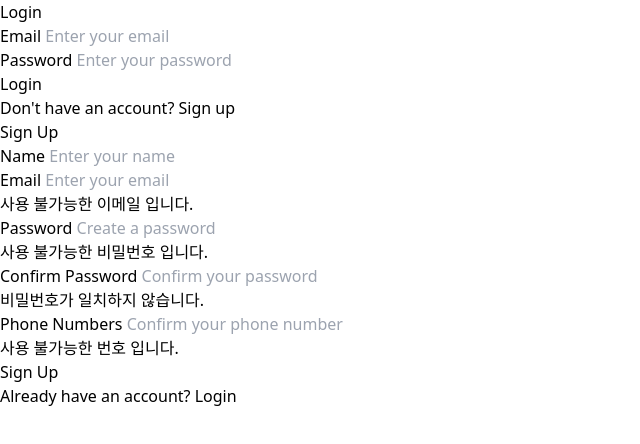
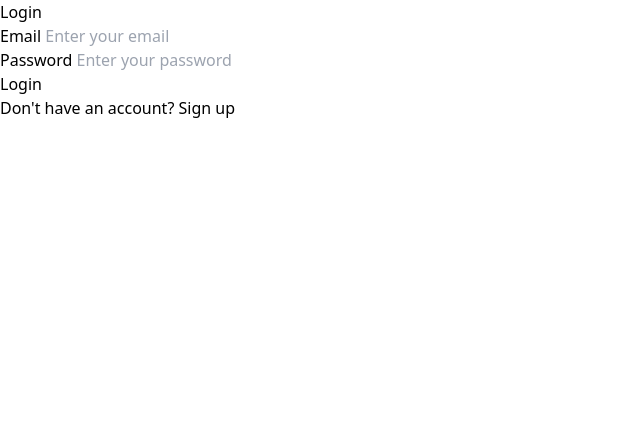
Before and after one commit to Gumraze-git/AutoEver-Project-Vue, a Vue app: page / in a window 1280 px wide. Shown: the top 444 px of the page, without its empty margins (0-640 px from the left). Built offline with nearby package versions, Linux system fonts and the light colour scheme; no server answers.

Commit message:
feat(router): set up vue-router with basic route configuration

```diff
--- a/package.json
+++ b/package.json
@@ -9,7 +9,9 @@
     "preview": "vite preview"
   },
   "dependencies": {
-    "vue": "^3.5.13"
+    "axios": "^1.9.0",
+    "vue": "^3.5.13",
+    "vue-router": "4"
   },
   "devDependencies": {
     "@vitejs/plugin-vue": "^5.2.3",
--- a/src/App.vue
+++ b/src/App.vue
@@ -1,11 +1,7 @@
-<script setup>
-import Login from "./pages/Login.vue";
-import SignUp from "./pages/SignUp.vue";
-</script>
+<script setup></script>
 
 <template>
-  <Login />
-  <SignUp />
+  <router-view />
 </template>
 
 <style scoped></style>
```
Also changed, not shown: src/main.js (+7 -4 lines), src/router/index.js (added, +18 -0 lines), 1 other file (tests, documents, lock files or other folders).
